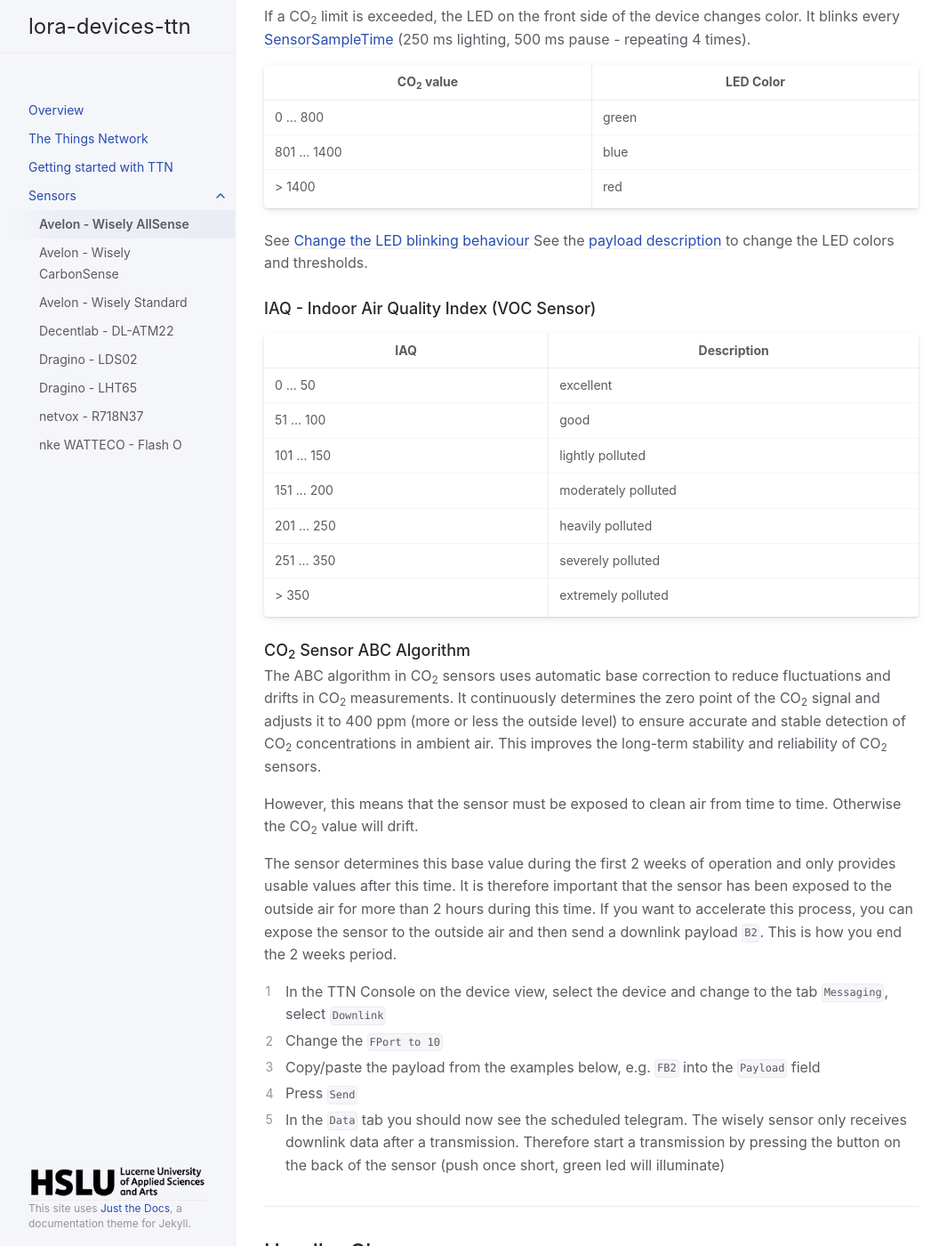
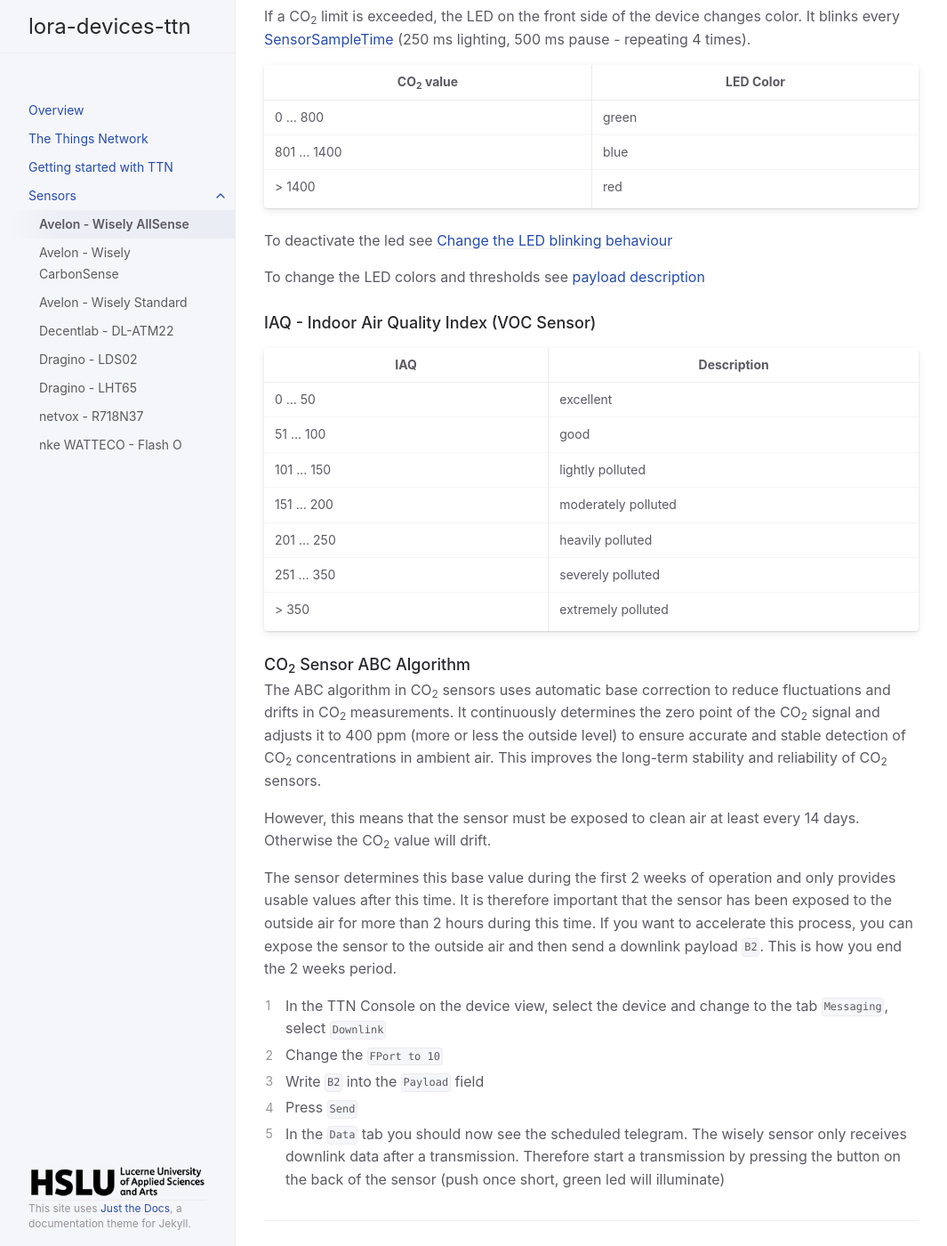
Before and after one commit to hslu-ige-laes/lora-devices-ttn, a Jekyll site: the page built from docs/sensors/avelon-wisely-allsense.md, in a window 1280 px wide and 1400 px high, scrolled down 3093 px. Shown: the whole window at 89% size, without its empty margins (107-1172 px from the left). Built offline with Jekyll 4.4.1, drawn with Linux system fonts in a browser that asks for light colours.

Commit message:
Update avelon-wisely-allsense.md

```diff
--- a/docs/sensors/avelon-wisely-allsense.md
+++ b/docs/sensors/avelon-wisely-allsense.md
@@ -97,8 +97,9 @@ If a CO<sub>2</sub> limit is exceeded, the LED on the front side of the device c
 | 801 ... 1400           | blue      |
 | > 1400               | red       |
 
-See [Change the LED blinking behaviour](https://hslu-ige-laes.github.io/lora-devices-ttn/docs/sensors/avelon-wisely-allsense/#change-the-led-blinking-behaviour)
-See the [payload description ](https://github.com/hslu-ige-laes/lora-devices-ttn/raw/master/docs/sensors/avelon-wisely-payload.pdf) to change the LED colors and thresholds.
+To deactivate the led see [Change the LED blinking behaviour](https://hslu-ige-laes.github.io/lora-devices-ttn/docs/sensors/avelon-wisely-allsense/#change-the-led-blinking-behaviour)
+
+To change the LED colors and thresholds see [payload description ](https://github.com/hslu-ige-laes/lora-devices-ttn/raw/master/docs/sensors/avelon-wisely-payload.pdf)
 
 ### IAQ - Indoor Air Quality Index (VOC Sensor)
 
@@ -117,7 +118,7 @@ The ABC algorithm in CO<sub>2</sub> sensors uses automatic base correction to re
 It continuously determines the zero point of the CO<sub>2</sub> signal and adjusts it to 400 ppm (more or less the outside level) to ensure accurate and stable detection of CO<sub>2</sub> concentrations in ambient air.
 This improves the long-term stability and reliability of CO<sub>2</sub> sensors.
 
-However, this means that the sensor must be exposed to clean air from time to time. Otherwise the CO<sub>2</sub> value will drift.
+However, this means that the sensor must be exposed to clean air at least every 14 days. Otherwise the CO<sub>2</sub> value will drift.
 
 The sensor determines this base value during the first 2 weeks of operation and only provides usable values after this time.
 It is therefore important that the sensor has been exposed to the outside air for more than 2 hours during this time.
@@ -126,7 +127,7 @@ This is how you end the 2 weeks period.
 
 1. In the TTN Console on the device view, select the device and change to the tab `Messaging`, select `Downlink`
 2. Change the `FPort to 10`
-3. Copy/paste the payload from the examples below, e.g. `FB2` into the `Payload` field
+3. Write `B2` into the `Payload` field
 4. Press `Send`
 5. In the `Data` tab you should now see the scheduled telegram. The wisely sensor only receives downlink data after a transmission. Therefore start a transmission by pressing the button on the back of the sensor (push once short, green led will illuminate)
 
```
